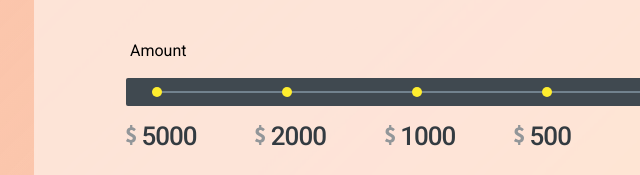
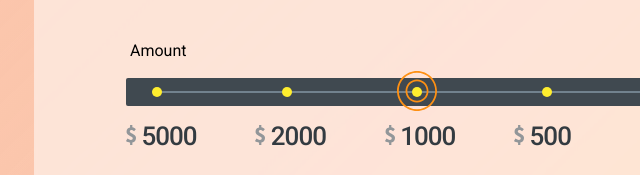
Before and after one commit to Muhammadshoh01/online-zoo, a plain HTML site: page pages/donate/index.html in a window 1280 px wide. Shown: the part 1265-1440 px from the top of the page, 26-666 px from the left. Drawn offline with Linux system fonts and the light colour scheme.

Commit message:
refactor: refactor progress btns

```diff
--- a/pages/donate/index.html
+++ b/pages/donate/index.html
@@ -109,27 +109,35 @@
 									<div class="progress__btns">
 										<div class="progress__btn">
 											<input type="radio" id="btn1" name="btns" />
+											<!-- <img src="../../assets/icons/roller-icon.svg" alt="" /> -->
 										</div>
 										<div class="progress__btn">
 											<input type="radio" id="btn2" name="btns" />
+											<!-- <img src="../../assets/icons/roller-icon.svg" alt="" /> -->
 										</div>
 										<div class="progress__btn">
 											<input type="radio" id="btn3" name="btns" />
+											<img src="../../assets/icons/roller-icon.svg" alt="" />
 										</div>
 										<div class="progress__btn">
 											<input type="radio" id="btn4" name="btns" />
+											<!-- <img src="../../assets/icons/roller-icon.svg" alt="" /> -->
 										</div>
 										<div class="progress__btn">
 											<input type="radio" id="btn5" name="btns" />
+											<!-- <img src="../../assets/icons/roller-icon.svg" alt="" /> -->
 										</div>
 										<div class="progress__btn">
 											<input type="radio" id="btn6" name="btns" />
+											<!-- <img src="../../assets/icons/roller-icon.svg" alt="" /> -->
 										</div>
 										<div class="progress__btn">
 											<input type="radio" id="btn7" name="btns" />
+											<!-- <img src="../../assets/icons/roller-icon.svg" alt="" /> -->
 										</div>
 										<div class="progress__btn">
 											<input type="radio" id="btn8" name="btns" />
+											<!-- <img src="../../assets/icons/roller-icon.svg" alt="" /> -->
 										</div>
 									</div>
 									<!-- <div class="progress__line"></div> -->
--- a/pages/donate/style.css
+++ b/pages/donate/style.css
@@ -243,9 +243,16 @@ header {
 }
 .progress__btn {
 	z-index: 1;
+	position: relative;
 }
 .progress__btn input:checked {
 	background-color: #4b9200;
+}
+
+.progress__btn img {
+	position: absolute;
+	top: -11px;
+	right: -15px;
 }
 .progress__btns::after {
 	content: '';
```
Also changed, not shown: assets/icons/roller-icon.svg (added).
